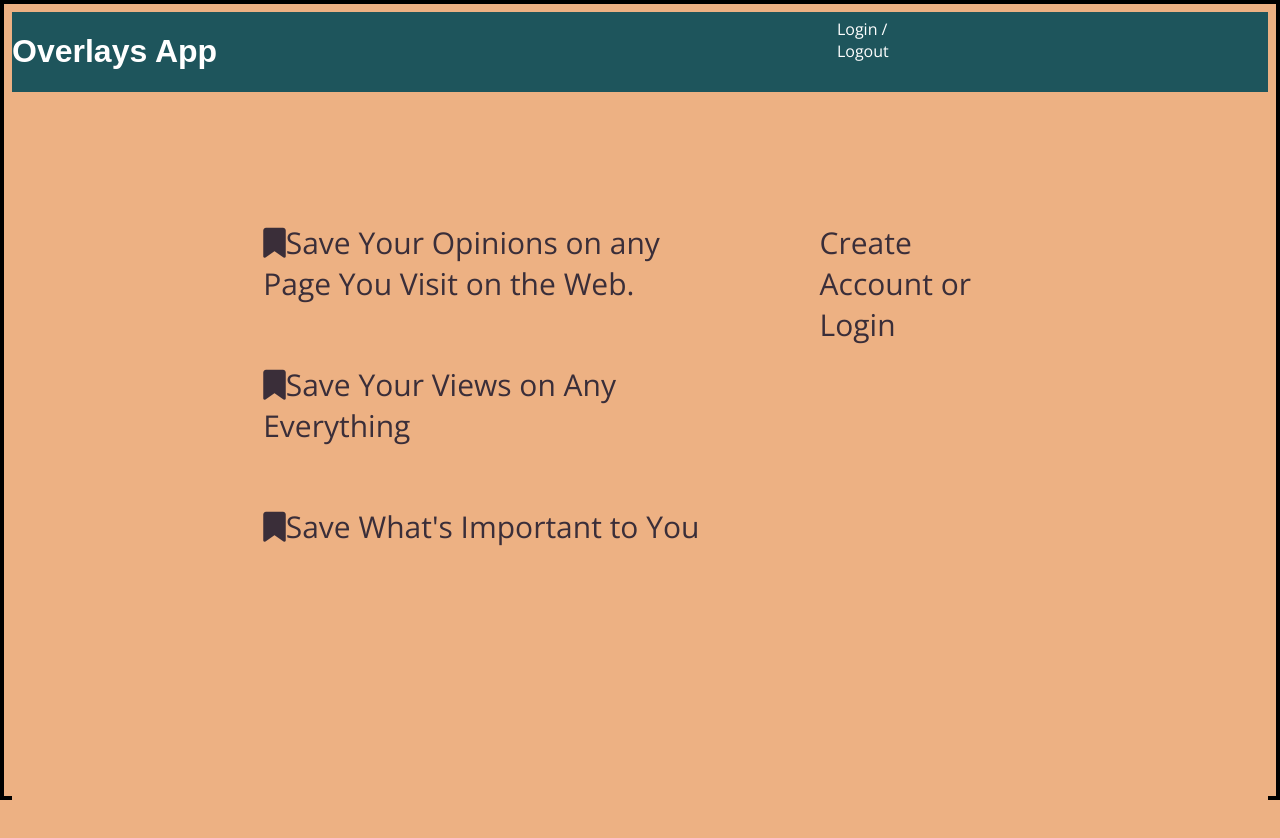
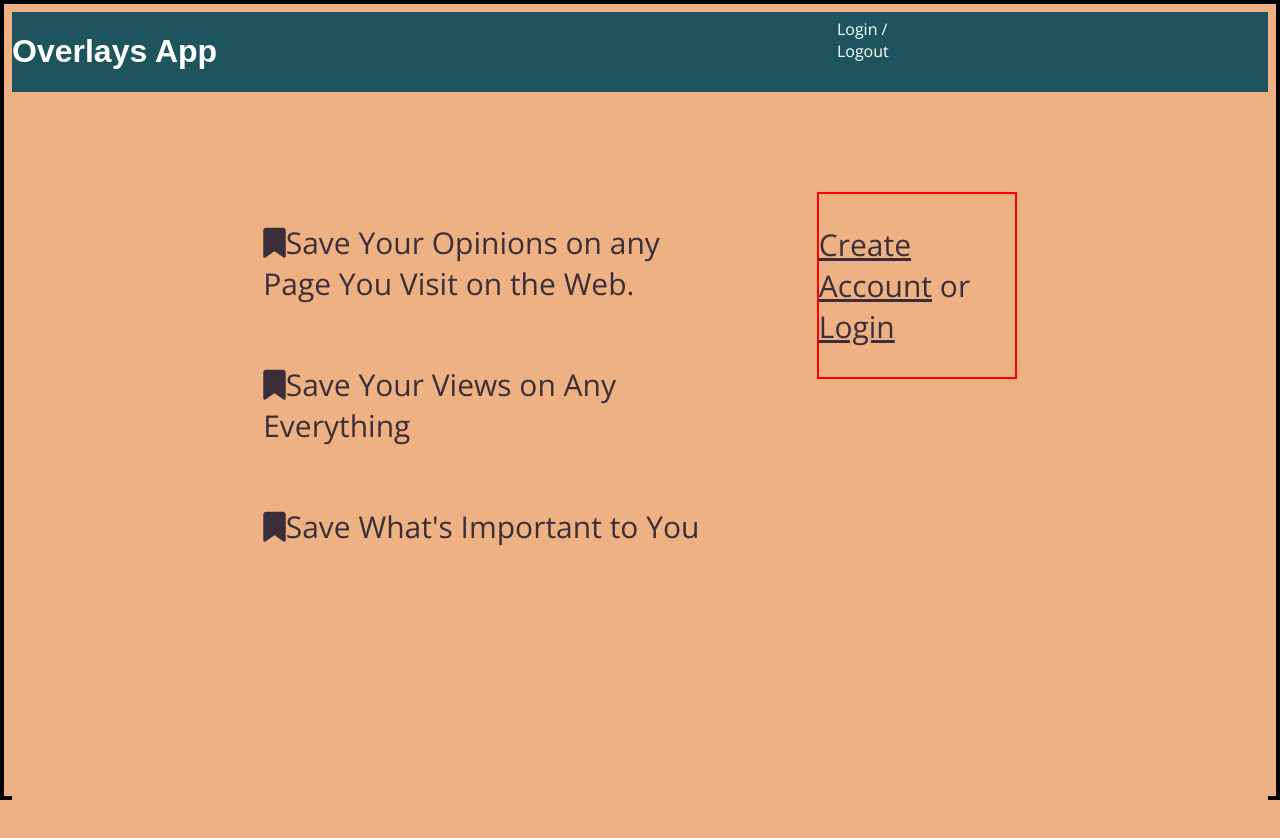
Before and after one commit to kraigwilliams/overlays-app, a React (Create React App) app: page / in a window 1280 px wide. Shown: the top 838 px of the page. Built offline with nearby package versions, Linux system fonts and the light colour scheme; a web font is replaced by a local one.

Commit message:
edit homepage style

```diff
--- a/src/Components/Home/Home.css
+++ b/src/Components/Home/Home.css
@@ -26,6 +26,19 @@
   font-size: 30px;
 }
 
+.underline{
+  text-decoration: underline;
+  text-align: center;
+
+}
+
+.home-right{
+  border: 2px solid red;
+  display:flex;
+  flex-direction: column;
+  align-items: center;
+  justify-content: center;
+}
 @media only screen and (min-width: 768px) {
   .home-page {
     display: flex;
--- a/src/Components/Home/Home.js
+++ b/src/Components/Home/Home.js
@@ -26,11 +26,11 @@ function Home() {
       <div className="home-right">
         <p>
           <Link className="options" to="/register">
-            Create Account
+           <span className="underline" >Create Account</span>
           </Link>{" "}
           or{" "}
           <Link className="options" to="/login">
-            Login
+            <span className="underline">Login</span>
           </Link>
         </p>
       </div>
```
